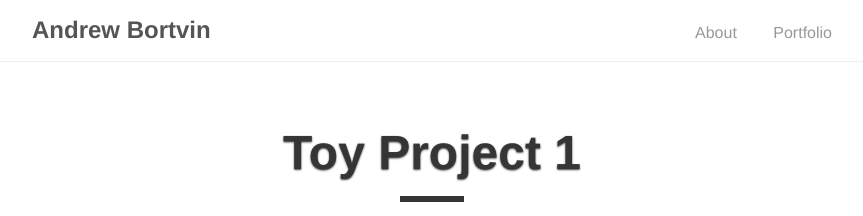
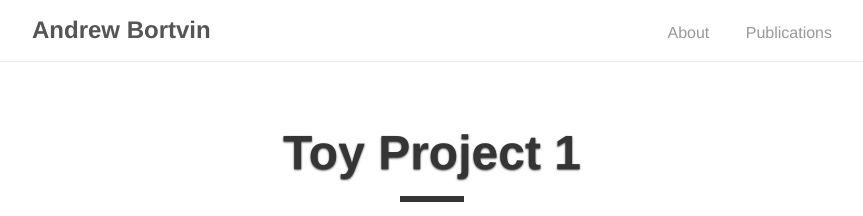
Before and after one commit to andrew-bortvin/andrew-bortvin.github.io, a Jekyll site: the page built from _posts/2017-08-21-toy-project-1.md, in a window 1280 px wide. Shown: the top 216 px of the page, without its empty margins (208-1071 px from the left). Built offline with Jekyll 4.4.1, drawn with Linux system fonts in a browser that asks for light colours.

Commit message:
Update base.html

```diff
--- a/_layouts/base.html
+++ b/_layouts/base.html
@@ -11,7 +11,7 @@
         </a>
         <ul>
           <li><a href="{{ '/' | prepend: site.baseurl }}">About</a></li>
-          <li><a href="{{ '/portfolio' | prepend: site.baseurl }}/">Portfolio</a></li>
+          <li><a href="{{ '/publications' | prepend: site.baseurl }}/">Publications</a></li>
         </ul>
     </div>
   </nav>
```
